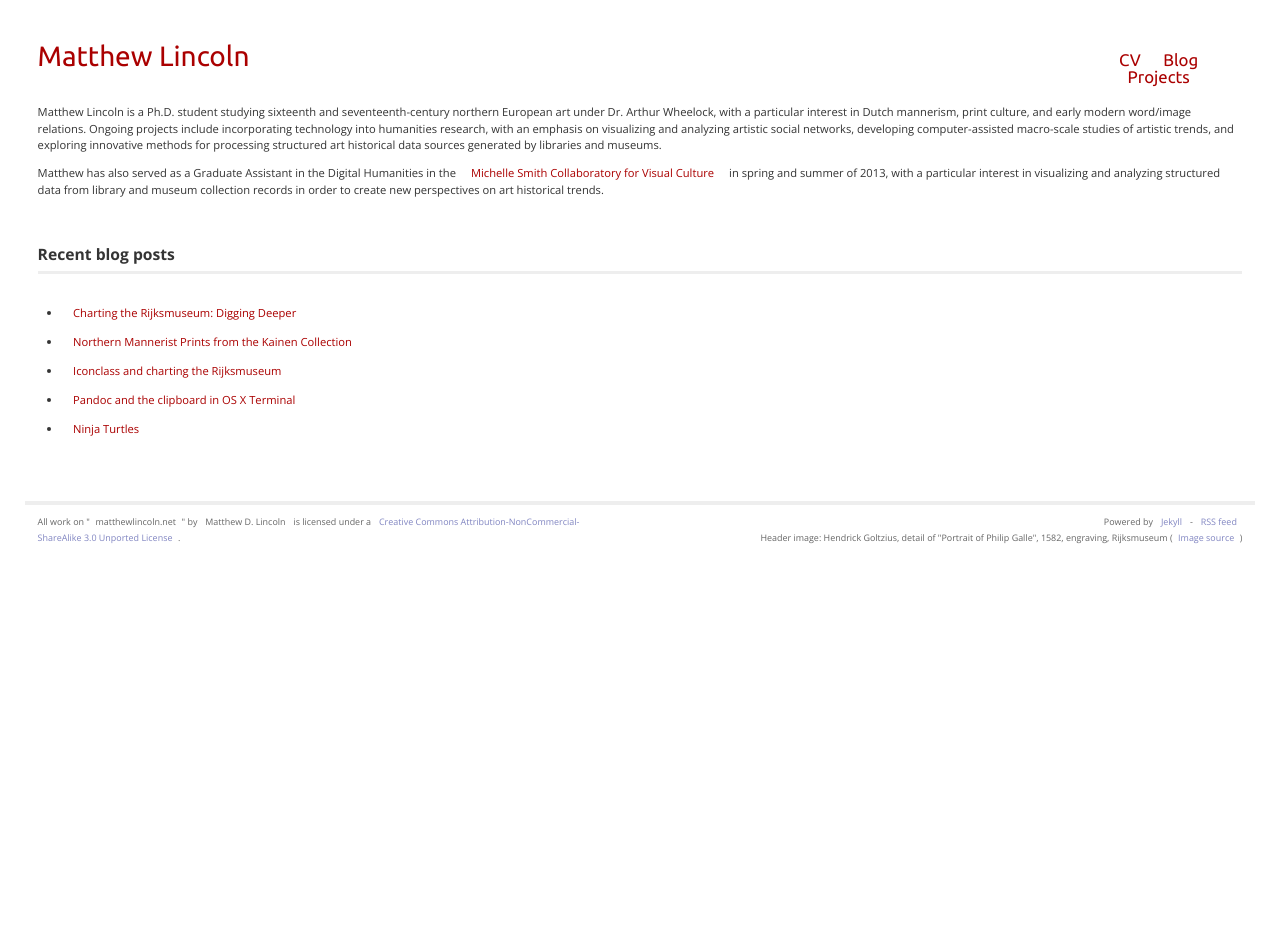
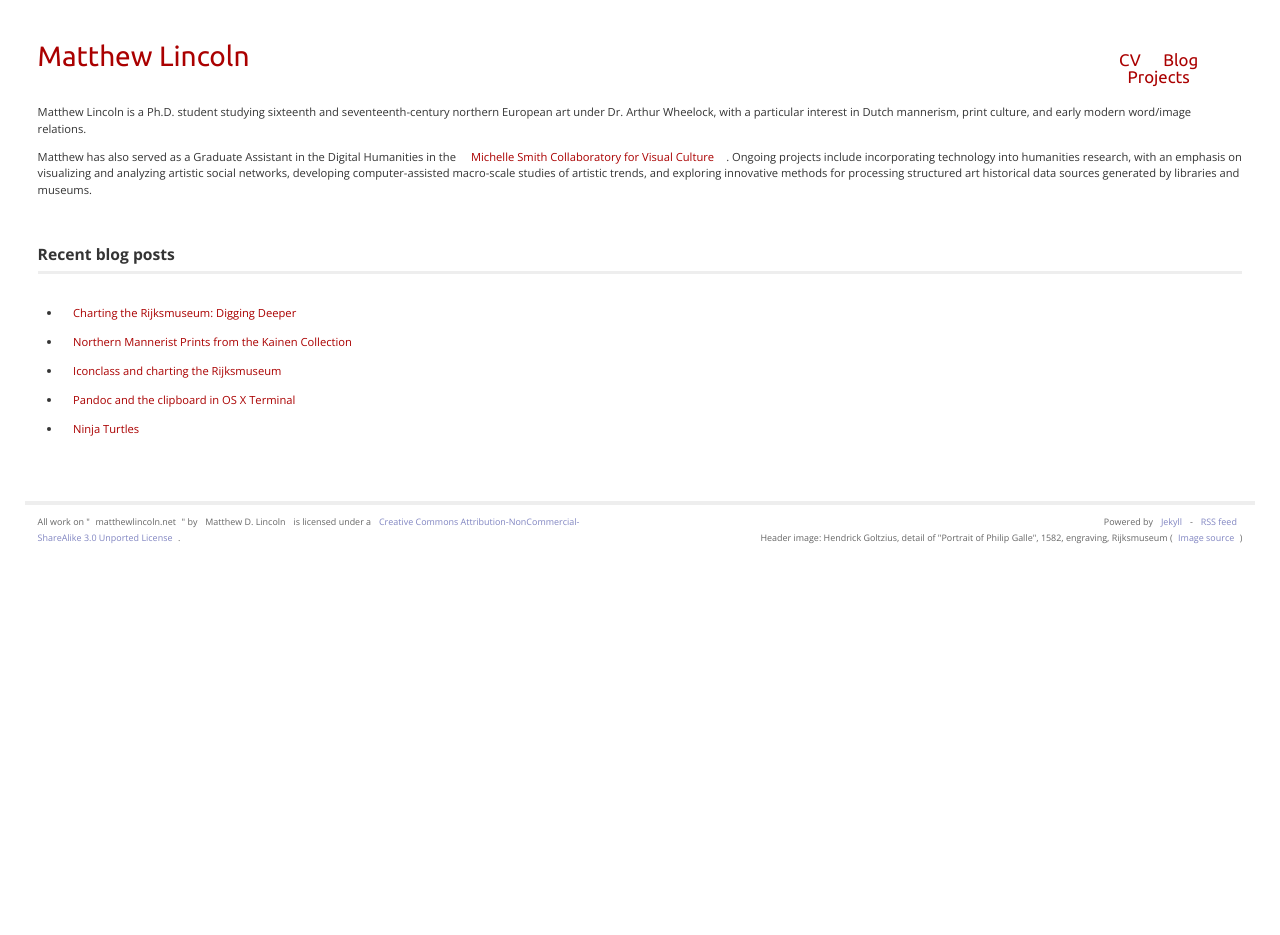
Before and after one commit to mdlincoln/mdlincoln.github.io, a Jekyll site: the page built from index.md, in a window 1280 px wide. Built offline with Jekyll 4.4.1, drawn with Linux system fonts in a browser that asks for light colours.

Commit message:
re-write bio

```diff
--- a/index.md
+++ b/index.md
@@ -7,9 +7,9 @@ show_title: false
 
 
 
-Matthew Lincoln is a Ph.D. student studying sixteenth and seventeenth-century northern European art under Dr. Arthur Wheelock, with a particular interest in Dutch mannerism, print culture, and early modern word/image relations. Ongoing projects include incorporating technology into humanities research, with an emphasis on visualizing and analyzing artistic social networks, developing computer-assisted macro-scale studies of artistic trends, and exploring innovative methods for processing structured art historical data sources generated by libraries and museums.
+Matthew Lincoln is a Ph.D. student studying sixteenth and seventeenth-century northern European art under Dr. Arthur Wheelock, with a particular interest in Dutch mannerism, print culture, and early modern word/image relations.
 
-Matthew has also served as a Graduate Assistant in the Digital Humanities in the [Michelle Smith Collaboratory for Visual Culture](http://michellesmithcollaboratory.umd.edu/) in spring and summer of 2013, with a particular interest in visualizing and analyzing structured data from library and museum collection records in order to create new perspectives on art historical trends.
+Matthew has also served as a Graduate Assistant in the Digital Humanities in the [Michelle Smith Collaboratory for Visual Culture](http://michellesmithcollaboratory.umd.edu/). Ongoing projects include incorporating technology into humanities research, with an emphasis on visualizing and analyzing artistic social networks, developing computer-assisted macro-scale studies of artistic trends, and exploring innovative methods for processing structured art historical data sources generated by libraries and museums.
 
 
 # Recent blog posts
```
